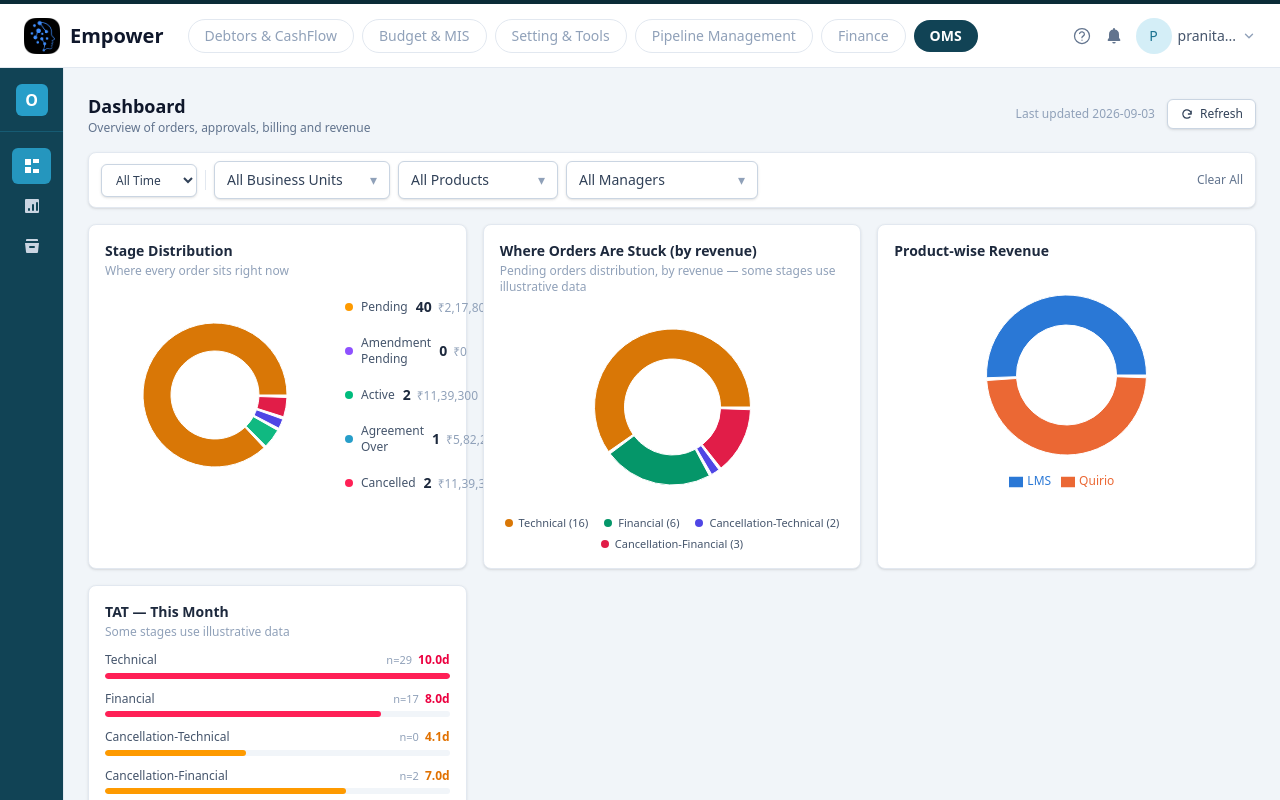
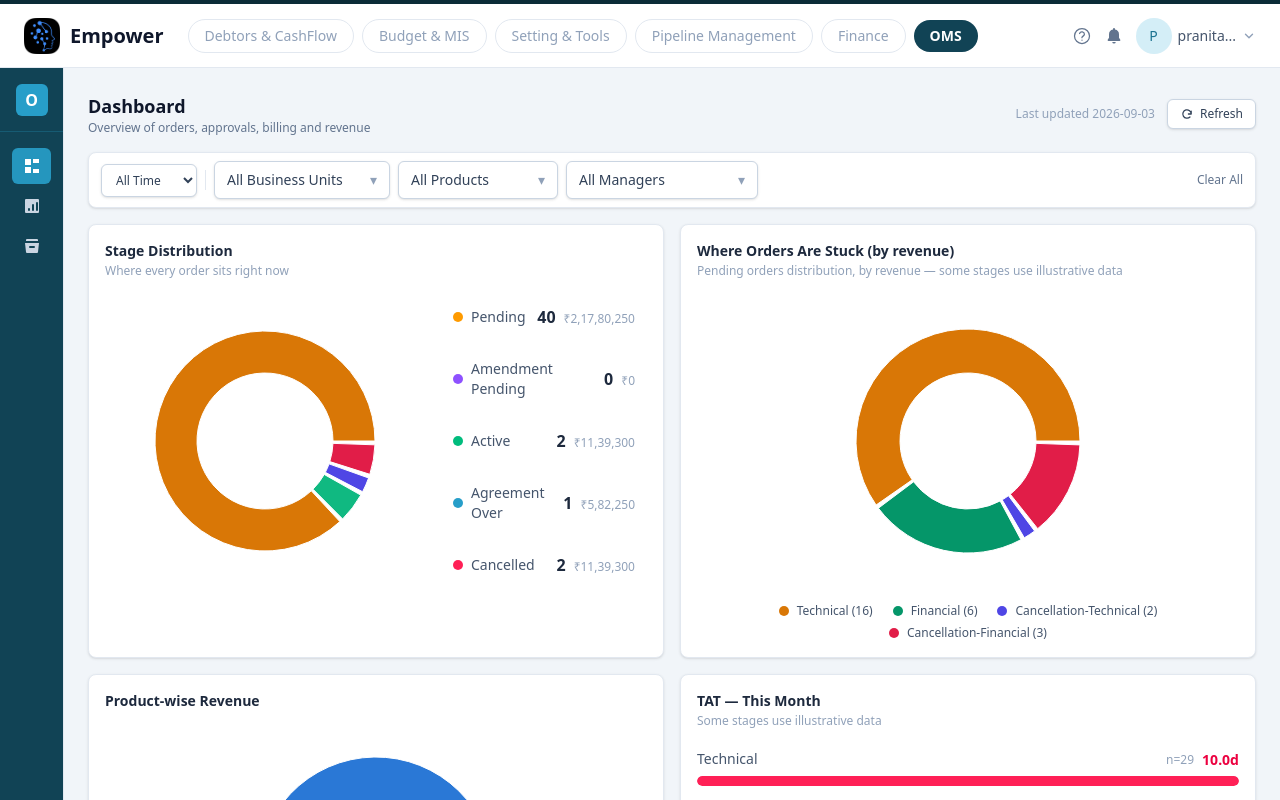
Before and after one commit to rishabhsahuTLE/OMS, a React (Vite) app: page /#/dashboard in a window 1280 px wide. Both pictures are taken after a click on the button 31 px from the left and 166 px from the top of the page. Built offline with nearby package versions, Linux system fonts and the light colour scheme.

Commit message:
new changes

```diff
--- a/src/pages/Dashboard.tsx
+++ b/src/pages/Dashboard.tsx
@@ -244,22 +244,34 @@ export default function Dashboard({ orders, onNavigate }: DashboardProps) {
           the same gap-4 rhythm as the rest of the page, so spacing reads as
           one consistent grid rather than a mix of different gaps. */}
 
-      {/* Chart-shaped widgets — donuts and the 4-row TAT bars are all in the
-          same rough height range. */}
-      <div className="grid grid-cols-[repeat(auto-fit,minmax(340px,1fr))] gap-4">
+      {/* Chart-shaped widgets — donuts and the TAT bars, at a wide-enough
+          minimum (560px) that each chart itself was enlarged to actually
+          fill — see each widget's own chart dimensions — rather than
+          leaving a small chart floating in a lot of empty card margin. */}
+      <div className="grid grid-cols-[repeat(auto-fit,minmax(560px,1fr))] gap-4">
         <StageDistribution orders={w.orders} filters={w.filters} onNavigate={onNavigate} />
         <OrdersStuck orders={w.orders} filters={w.filters} />
         <ProductRevenue orders={w.orders} filters={w.filters} />
         <TatThisMonth orders={w.orders} filters={w.filters} />
       </div>
 
-      {/* Compact KPI/stat widgets — short, single-purpose tiles. */}
-      <div className="grid grid-cols-[repeat(auto-fit,minmax(280px,1fr))] gap-4">
-        <BillingActionsDue orders={w.orders} filters={w.filters} onNavigate={onNavigate} />
+      {/* Billing Actions Due is meaningfully taller than every other stat
+          tile (3 KPIs + a proportion bar + a footer action) — rather than
+          force it into a row of shorter tiles and leave them stretched with
+          dead space at the bottom, it gets the full width to itself. */}
+      <BillingActionsDue orders={w.orders} filters={w.filters} onNavigate={onNavigate} />
+
+      {/* The remaining stat tiles split into two lanes by how tall they
+          actually render (measured, not guessed): Outstanding Balance /
+          Revenue in Motion / Opened vs Projected are all short single-row
+          tiles, while Clearance Stats / Pipeline Overview run a bit taller. */}
+      <div className="grid grid-cols-[repeat(auto-fit,minmax(320px,1fr))] gap-4">
         <OutstandingBalance orders={w.orders} filters={w.filters} />
+        <RevenueInMotion orders={w.orders} filters={w.filters} />
+        <OpenedVsProjected orders={w.orders} filters={w.filters} />
+      </div>
+      <div className="grid grid-cols-[repeat(auto-fit,minmax(380px,1fr))] gap-4">
         <ClearanceStats orders={w.orders} filters={w.filters} />
-        <OpenedVsProjected orders={w.orders} filters={w.filters} />
-        <RevenueInMotion orders={w.orders} filters={w.filters} />
         <PipelineOverview orders={w.orders} filters={w.filters} />
       </div>
 
--- a/src/pages/dashboard/shared.tsx
+++ b/src/pages/dashboard/shared.tsx
@@ -169,9 +169,9 @@ export function buildStuckData(orders: OrderRecord[]): StuckSlice[] {
 export function StuckOrdersPie({ data }: { data: StuckSlice[] }) {
   return (
     <div>
-      <ResponsiveContainer width="100%" height={200}>
+      <ResponsiveContainer width="100%" height={300}>
         <PieChart>
-          <Pie data={data} dataKey="revenue" nameKey="label" cx="50%" cy="50%" innerRadius={48} outerRadius={78} paddingAngle={2}>
+          <Pie data={data} dataKey="revenue" nameKey="label" cx="50%" cy="50%" innerRadius={68} outerRadius={112} paddingAngle={2}>
             {data.map((d) => (
               <Cell key={d.key} fill={d.color} />
             ))}
@@ -189,10 +189,10 @@ export function StuckOrdersPie({ data }: { data: StuckSlice[] }) {
           the same Technical -> Financial -> Cancellation-Technical ->
           Cancellation-Financial chronological order as `data` — recharts'
           auto-derived legend payload doesn't reliably preserve source order. */}
-      <div className="mt-2 flex flex-wrap justify-center gap-x-4 gap-y-1">
+      <div className="mt-3 flex flex-wrap justify-center gap-x-5 gap-y-1.5">
         {data.map((d) => (
-          <span key={d.key} className="flex items-center gap-1.5 text-[11px] text-slate-600">
-            <span className="h-2 w-2 shrink-0 rounded-full" style={{ backgroundColor: d.color }} />
+          <span key={d.key} className="flex items-center gap-2 text-xs text-slate-600">
+            <span className="h-2.5 w-2.5 shrink-0 rounded-full" style={{ backgroundColor: d.color }} />
             {d.label} ({d.count})
           </span>
         ))}
--- a/src/pages/dashboard/ui.tsx
+++ b/src/pages/dashboard/ui.tsx
@@ -405,14 +405,14 @@ export function HorizontalBarRow({
   const pct = maxValue > 0 ? Math.min(100, (parsePctValue(value) / maxValue) * 100) : 0;
   return (
     <div title={title}>
-      <div className="mb-1 flex items-baseline justify-between gap-2">
-        <span className="text-xs font-medium text-slate-600">{label}</span>
-        <span className="flex items-center gap-1.5">
-          {sublabel && <span className="text-[11px] text-slate-400">{sublabel}</span>}
-          <span className={`text-xs font-semibold ${TONE_TEXT[tone]}`}>{value}</span>
+      <div className="mb-1.5 flex items-baseline justify-between gap-2">
+        <span className="text-sm font-medium text-slate-600">{label}</span>
+        <span className="flex items-center gap-2">
+          {sublabel && <span className="text-xs text-slate-400">{sublabel}</span>}
+          <span className={`text-sm font-semibold ${TONE_TEXT[tone]}`}>{value}</span>
         </span>
       </div>
-      <div className="h-1.5 w-full overflow-hidden rounded-full bg-slate-100">
+      <div className="h-2.5 w-full overflow-hidden rounded-full bg-slate-100">
         <div className={`h-full rounded-full ${TONE_BG[tone]}`} style={{ width: `${pct}%` }} />
       </div>
     </div>
--- a/src/pages/dashboard/widgets/ProductRevenue.tsx
+++ b/src/pages/dashboard/widgets/ProductRevenue.tsx
@@ -28,9 +28,9 @@ export default function ProductRevenue({
       {metrics.length === 0 ? (
         <EmptyState />
       ) : (
-        <ResponsiveContainer width="100%" height={240}>
+        <ResponsiveContainer width="100%" height={340}>
           <PieChart>
-            <Pie data={metrics} dataKey="revenue" nameKey="label" cx="50%" cy="50%" innerRadius={50} outerRadius={80} paddingAngle={2}>
+            <Pie data={metrics} dataKey="revenue" nameKey="label" cx="50%" cy="50%" innerRadius={72} outerRadius={118} paddingAngle={2}>
               {metrics.map((m) => (
                 <Cell key={m.product} fill={PRODUCT_COLORS[m.product] ?? "#64748b"} />
               ))}
@@ -38,11 +38,11 @@ export default function ProductRevenue({
             <Tooltip
               formatter={(v, _n, entry) => {
                 const m = entry.payload as (typeof metrics)[number];
-                return [`${formatINR(Number(v))} · ${m.count} orders · ${m.pct.toFixed(0)}%`, m.label];
+                return [`${formatINR(Number(v))} (${m.count} orders, ${m.pct.toFixed(0)}%)`, m.label];
               }}
               contentStyle={{ fontSize: 12, borderRadius: 8 }}
             />
-            <Legend verticalAlign="bottom" height={36} wrapperStyle={{ fontSize: 12 }} />
+            <Legend verticalAlign="bottom" height={36} wrapperStyle={{ fontSize: 13 }} />
           </PieChart>
         </ResponsiveContainer>
       )}
--- a/src/pages/dashboard/widgets/StageDistribution.tsx
+++ b/src/pages/dashboard/widgets/StageDistribution.tsx
@@ -46,9 +46,9 @@ export default function StageDistribution({
       {!hasData ? (
         <EmptyState />
       ) : (
-        <div className="flex flex-col gap-3 sm:flex-row sm:items-center">
-          <div className="mx-auto w-full max-w-[220px] shrink-0">
-            <ResponsiveContainer width="100%" height={180}>
+        <div className="flex flex-col gap-4 sm:flex-row sm:items-center">
+          <div className="mx-auto w-full max-w-[320px] shrink-0">
+            <ResponsiveContainer width="100%" height={300}>
               <PieChart>
                 <Pie
                   data={sliceData}
@@ -56,8 +56,8 @@ export default function StageDistribution({
                   nameKey="label"
                   cx="50%"
                   cy="50%"
-                  innerRadius={44}
-                  outerRadius={72}
+                  innerRadius={68}
+                  outerRadius={110}
                   paddingAngle={sliceData.length > 1 ? 2 : 0}
                   onClick={(d) => handleClick(d.payload as StageBucketStat)}
                   cursor="pointer"
@@ -69,27 +69,27 @@ export default function StageDistribution({
                 <Tooltip
                   formatter={(_v, _n, entry) => {
                     const b = entry.payload as StageBucketStat;
-                    return [`${b.count} orders · ${formatINR(b.revenue)} · ${b.pct.toFixed(0)}%`, b.label];
+                    return [`${b.count} orders, ${formatINR(b.revenue)} (${b.pct.toFixed(0)}%)`, b.label];
                   }}
                   contentStyle={{ fontSize: 12, borderRadius: 8 }}
                 />
               </PieChart>
             </ResponsiveContainer>
           </div>
-          <div className="grid flex-1 grid-cols-1 gap-1.5 sm:grid-cols-1">
+          <div className="grid flex-1 grid-cols-1 gap-2.5 sm:grid-cols-1">
             {buckets.map((b) => (
               <button
                 key={b.key}
                 type="button"
                 onClick={() => handleClick(b)}
-                className="flex items-center justify-between gap-2 rounded-md px-2 py-1.5 text-left transition-colors hover:bg-slate-50"
+                className="flex items-center justify-between gap-2 rounded-md px-3 py-2.5 text-left transition-colors hover:bg-slate-50"
               >
-                <span className="flex items-center gap-2 text-xs text-slate-600">
-                  <span className={`h-2 w-2 shrink-0 rounded-full ${toneBg(b.tone)}`} />
+                <span className="flex items-center gap-2 text-sm text-slate-600">
+                  <span className={`h-2.5 w-2.5 shrink-0 rounded-full ${toneBg(b.tone)}`} />
                   {b.label}
                 </span>
-                <span className="flex items-baseline gap-1.5">
-                  <span className="text-sm font-semibold text-slate-800">{b.count}</span>
+                <span className="flex items-baseline gap-2">
+                  <span className="text-base font-semibold text-slate-800">{b.count}</span>
                   <span className="text-xs text-slate-400">{formatINR(b.revenue)}</span>
                 </span>
               </button>
--- a/src/pages/dashboard/widgets/TatThisMonth.tsx
+++ b/src/pages/dashboard/widgets/TatThisMonth.tsx
@@ -22,7 +22,7 @@ export default function TatThisMonth({
 
   return (
     <DashboardCard title="TAT — This Month" subtitle={usingFallback ? "Some stages use illustrative data" : undefined} size={size}>
-      <div className="flex flex-col gap-3">
+      <div className="flex flex-col justify-center gap-6 py-2">
         {stats.map((s) => (
           <HorizontalBarRow
             key={s.key}
```
